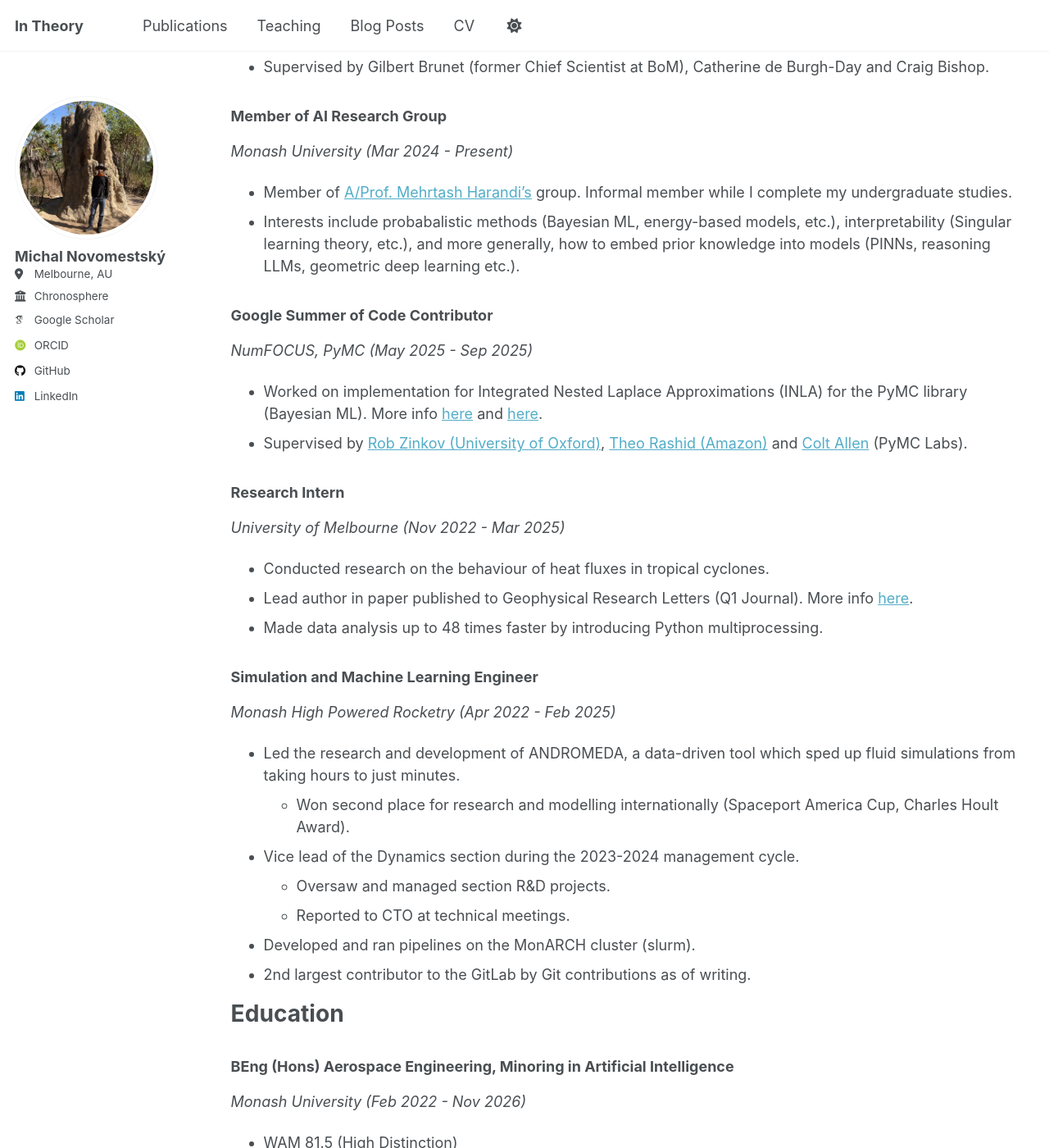
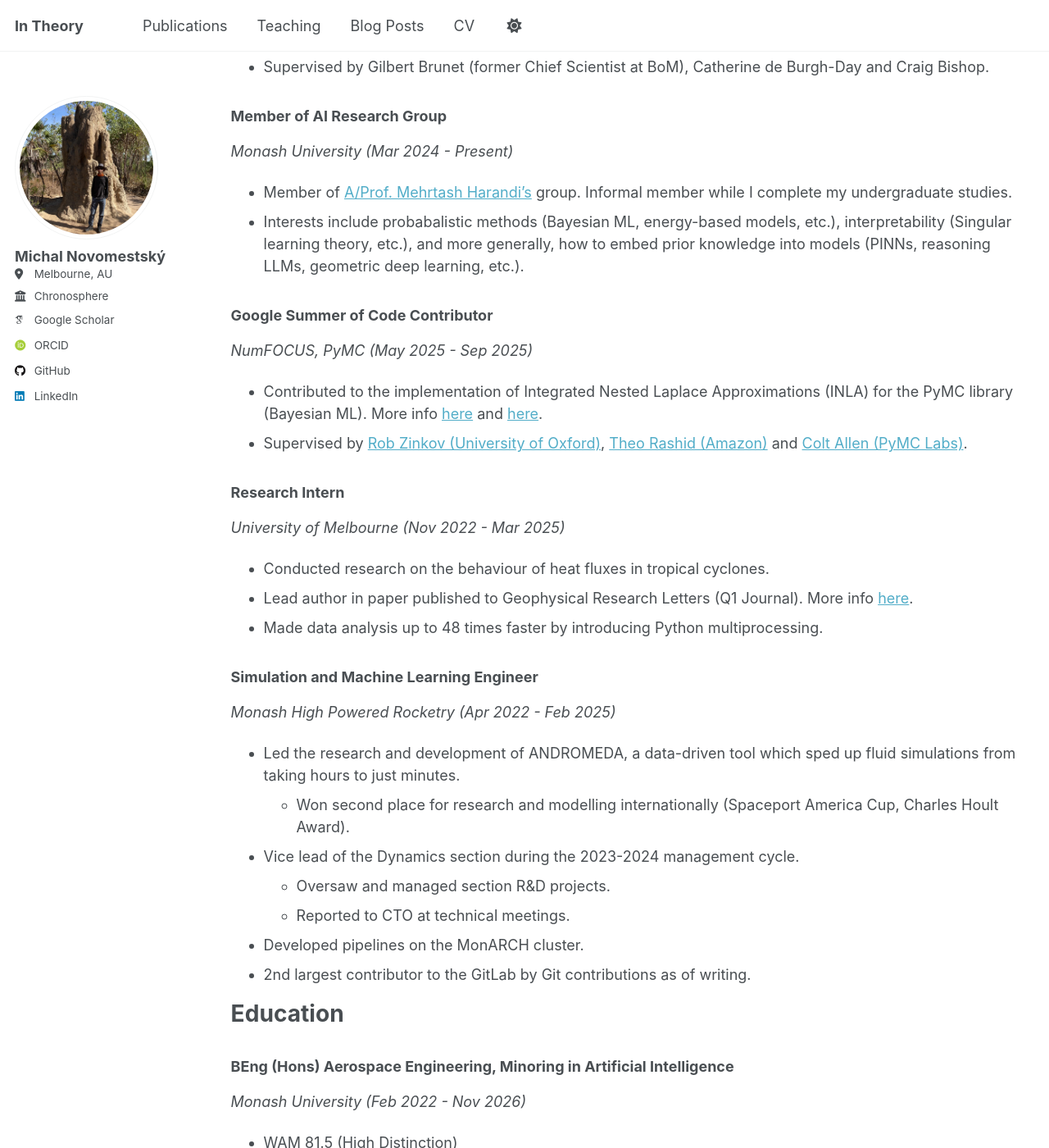
Before and after one commit to Michal-Novomestsky/Michal-Novomestsky.github.io, a Jekyll site: the page built from _pages/cv.md, in a window 1280 px wide and 1400 px high, scrolled down 406 px. Shown: the whole window at 82% size. Built offline with Jekyll 4.4.1, drawn with Linux system fonts in a browser that asks for light colours; some web fonts are replaced.

Commit message:
CV refactors

```diff
--- a/_pages/cv.md
+++ b/_pages/cv.md
@@ -22,12 +22,12 @@ redirect_from:
 ### Member of AI Research Group
 *Monash University (Mar 2024 - Present)*
 * Member of [A/Prof. Mehrtash Harandi's](https://sites.google.com/site/mehrtashharandi/) group. Informal member while I complete my undergraduate studies.
-* Interests include probabalistic methods (Bayesian ML, energy-based models, etc.), interpretability (Singular learning theory, etc.), and more generally, how to embed prior knowledge into models (PINNs, reasoning LLMs, geometric deep learning etc.).
+* Interests include probabalistic methods (Bayesian ML, energy-based models, etc.), interpretability (Singular learning theory, etc.), and more generally, how to embed prior knowledge into models (PINNs, reasoning LLMs, geometric deep learning, etc.).
 
 ### Google Summer of Code Contributor
 *NumFOCUS, PyMC (May 2025 - Sep 2025)*
-* Worked on implementation for Integrated Nested Laplace Approximations (INLA) for the PyMC library (Bayesian ML). More info [here](https://summerofcode.withgoogle.com/programs/2025/projects/Djw07Zv0) and [here](https://www.pymc.io/blog/blog_gsoc_2025.html).
-* Supervised by [Rob Zinkov (University of Oxford)](https://www.zinkov.com/about/), [Theo Rashid (Amazon)](https://theorashid.github.io/cv/) and [Colt Allen](https://www.linkedin.com/in/coltallen-datascientist/) (PyMC Labs).
+* Contributed to the implementation of Integrated Nested Laplace Approximations (INLA) for the PyMC library (Bayesian ML). More info [here](https://summerofcode.withgoogle.com/programs/2025/projects/Djw07Zv0) and [here](https://www.pymc.io/blog/blog_gsoc_2025.html).
+* Supervised by [Rob Zinkov (University of Oxford)](https://www.zinkov.com/about/), [Theo Rashid (Amazon)](https://theorashid.github.io/cv/) and [Colt Allen (PyMC Labs)](https://www.linkedin.com/in/coltallen-datascientist/).
 
 ### Research Intern
 *University of Melbourne (Nov 2022 - Mar 2025)*
@@ -42,7 +42,7 @@ redirect_from:
 * Vice lead of the Dynamics section during the 2023-2024 management cycle.
   * Oversaw and managed section R&D projects.
   * Reported to CTO at technical meetings.
-* Developed and ran pipelines on the MonARCH cluster (slurm).
+* Developed pipelines on the MonARCH cluster.
 * 2nd largest contributor to the GitLab by Git contributions as of writing.
 
 # Education
```
